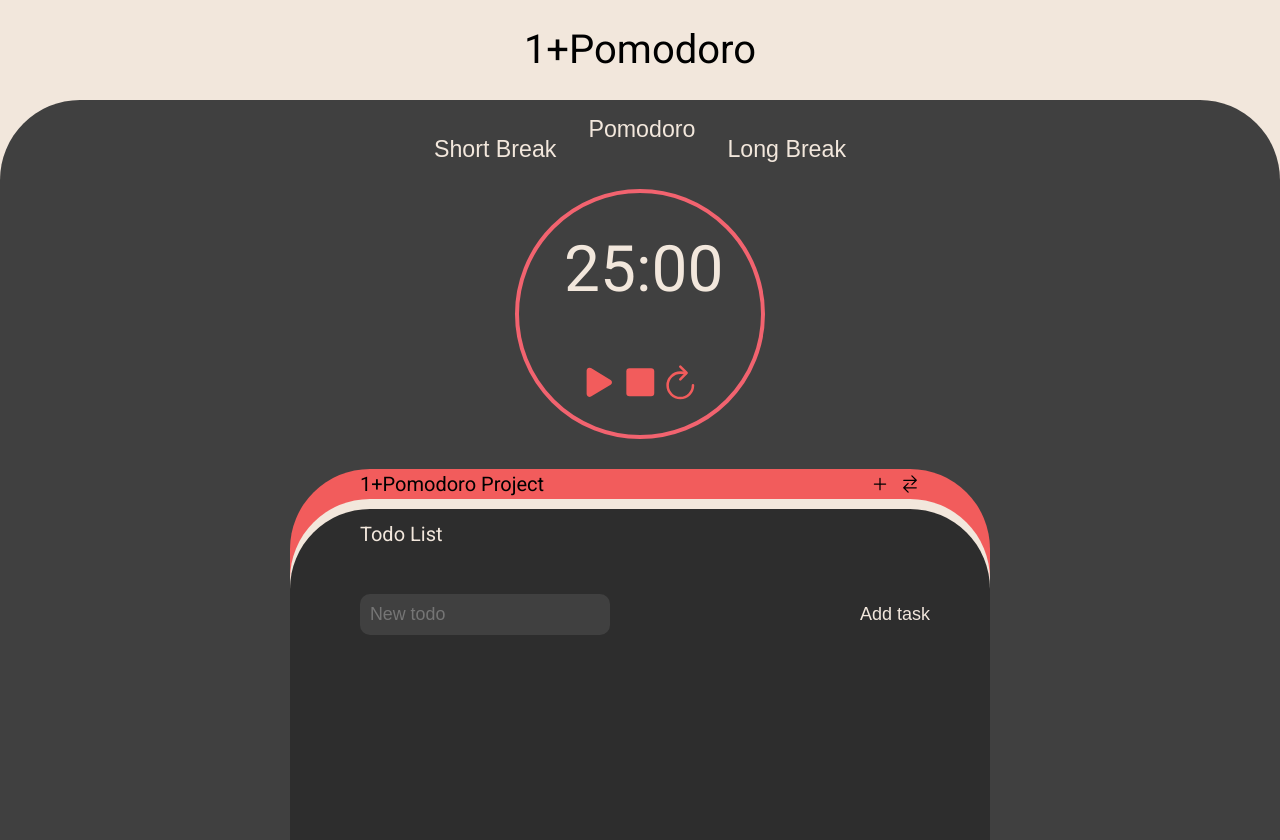
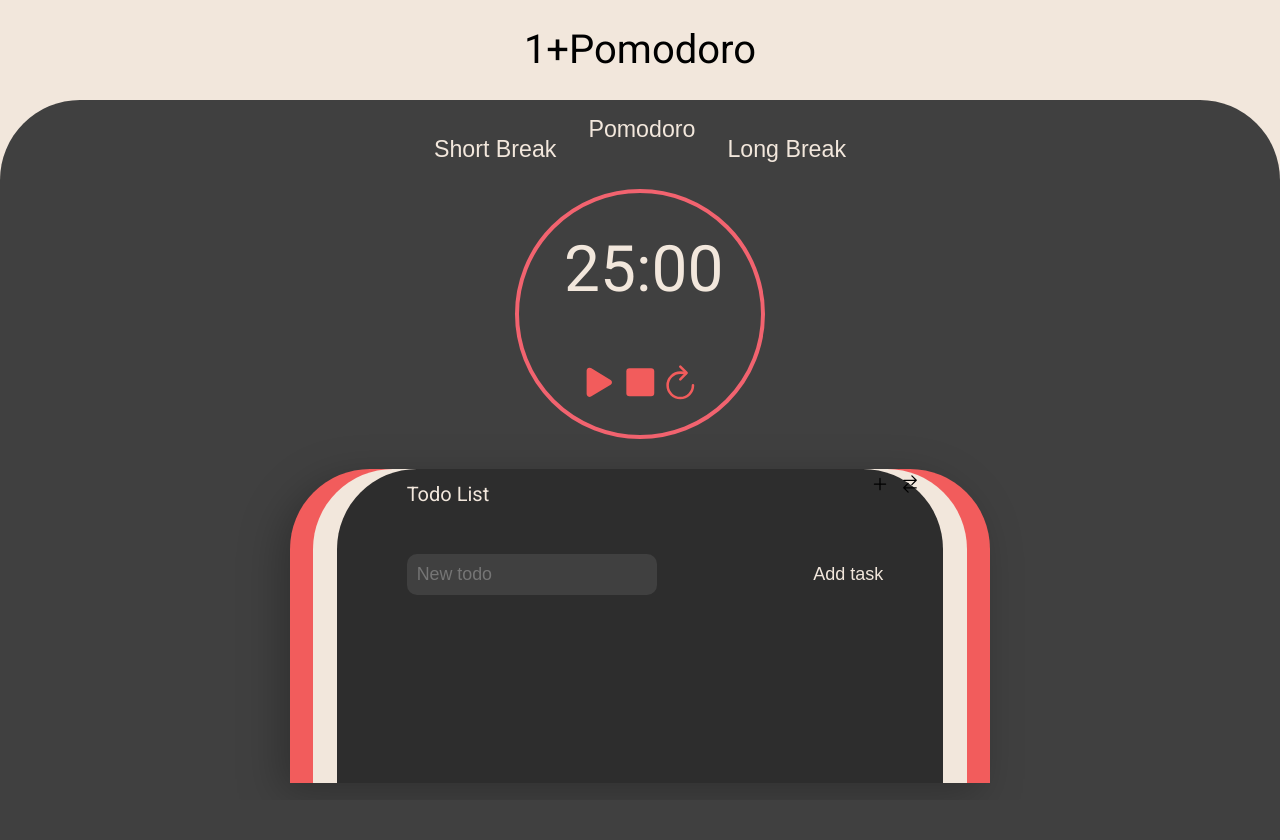
Before and after one commit to mvquinta/1-pomodoro, a React (Create React App) app: page / in a window 1280 px wide. After the commit the page ends 800 px from the top, so only its background shows below. Built offline with nearby package versions, Linux system fonts and the light colour scheme.

Commit message:
changes in css display position

```diff
--- a/src/App.css
+++ b/src/App.css
@@ -167,43 +167,37 @@ Todos.js
 .wrapper-project-todo {
   /*border: 3px dashed blue;*/
 
-  height: 100%;
+  height: 95%;
 
   max-width: 700px;
   display: grid;
-  grid-template-columns: repeat(6, 1fr);
+  grid-template-columns: repeat(30, 1fr);
   margin: auto;
+  filter: drop-shadow(-10px 10px 20px rgba(0,0,0, 0.25));
+  /*border-radius: 100px;
+  box-shadow: 10px 10px 20px rgba(0,0,0, 0.5);*/
 }
 
 .div-project-name {
   background-color: var(--primary-red);
   border-radius: 80px 80px 0 0;
-  grid-column: 1 / span 6;
+  grid-column: 1 / span 30;
   grid-row: 1 / span 1;
-
-  /*border: 3px dashed red;*/
 }
 
 .div-project-separator {
   background-color: var(--primary-bg-color-light);
   border-radius: 80px 80px 0 0;
-  grid-column: 1 / span 6;
+  grid-column: 2 / span 28;
   grid-row: 1 / span 1;
-
-  transform: translateY(30px);
-
-  /*border: 3px dashed yellowgreen;*/
 }
 
 .div-project-todos {
   background-color: var(--secondary-bg-color-dark);
   border-radius: 80px 80px 0 0;
-  grid-column: 1 / span 6;
+  grid-column: 3 / span 26;
   grid-row: 1 / span 1;
-
-  transform: translateY(40px);
   height: 100%;
-  /*border: 3px dashed yellowgreen;*/
 }
 
 /*Styles of elements inside overlayed boxes*/
```
